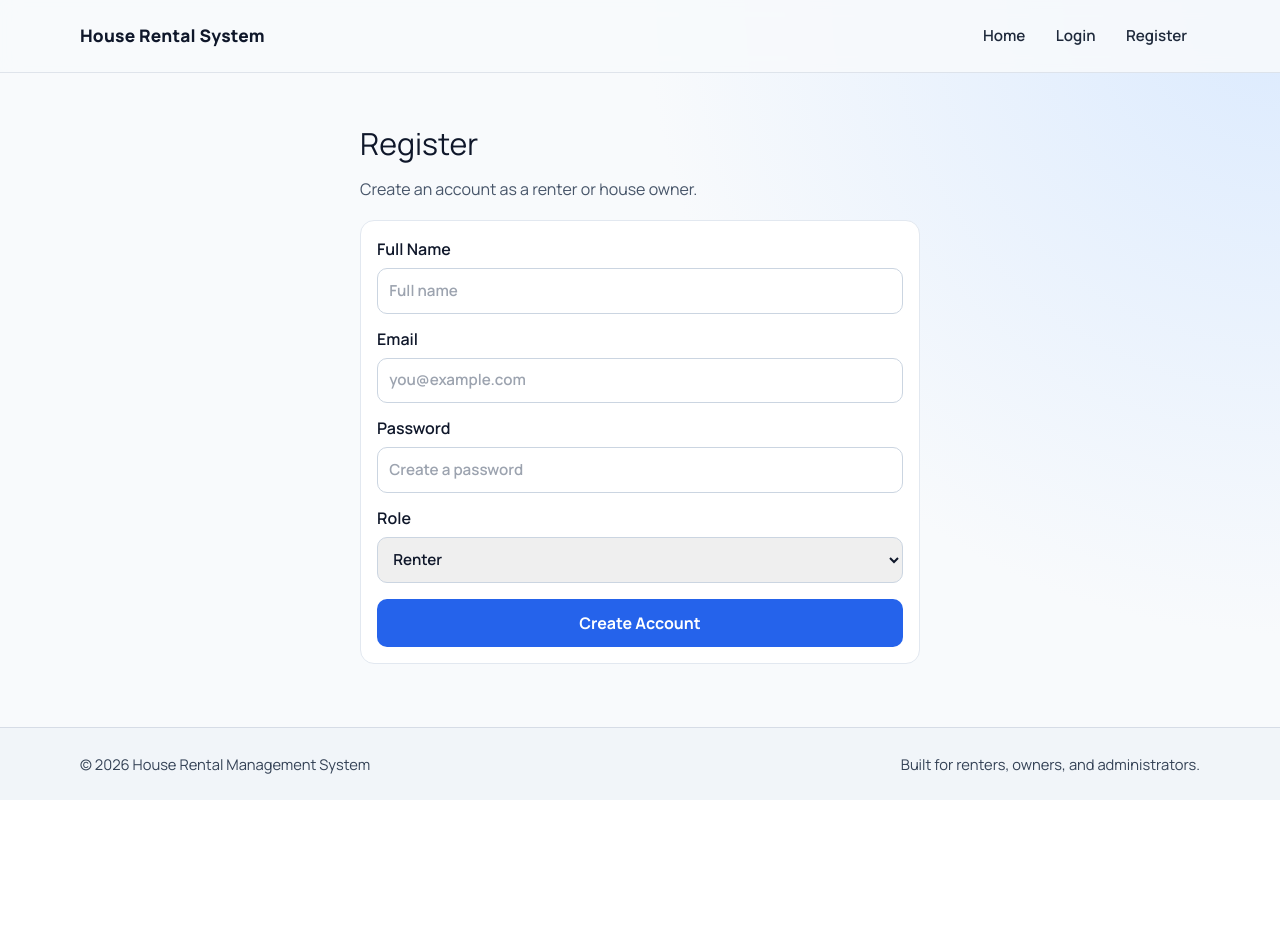
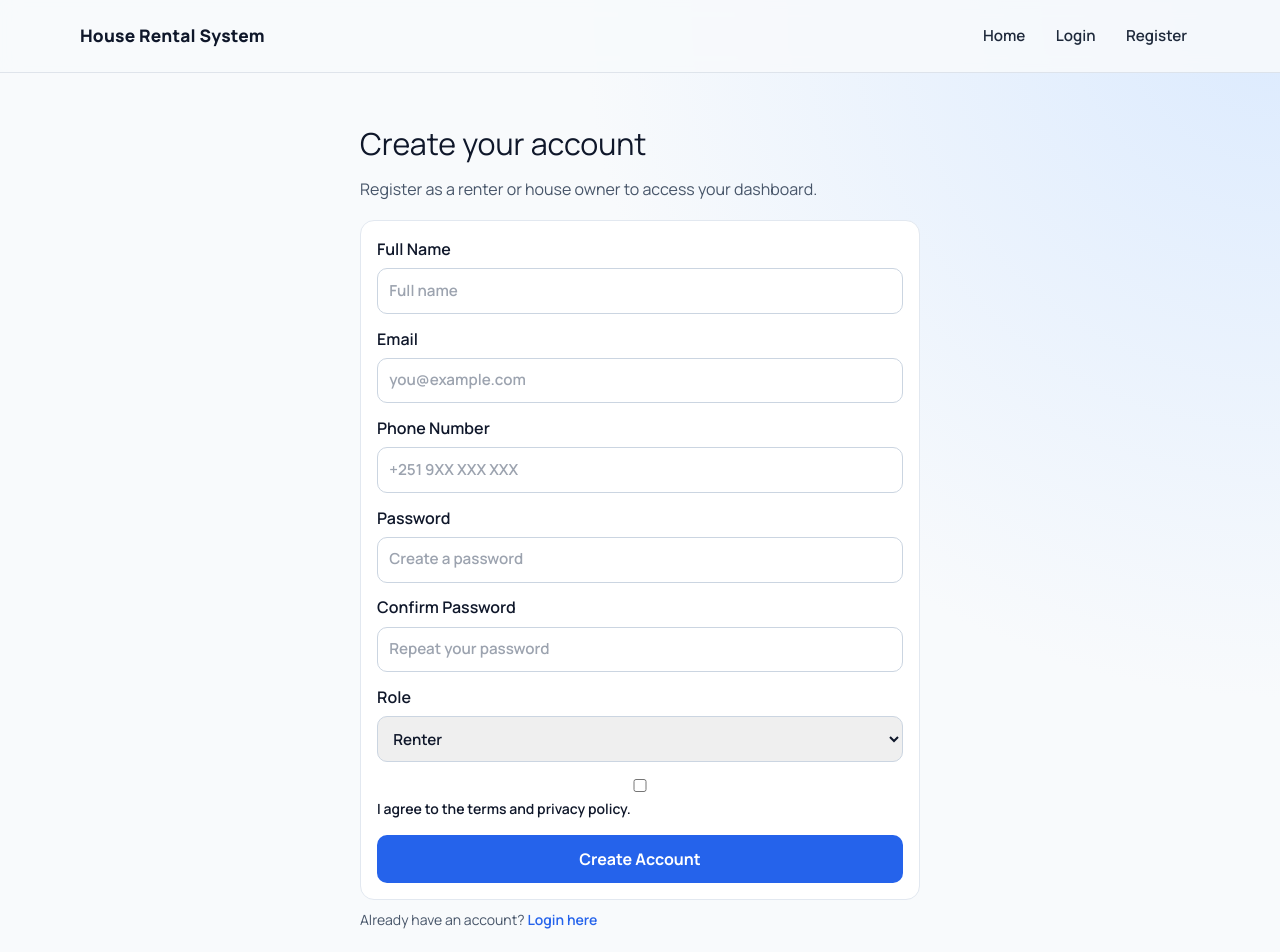
Before and after one commit to samuelabera21/House-Rental-System, a Next.js app: page /register in a window 1280 px wide. Shown: the top 952 px of the page. Before the commit the page ends 800 px from the top, so only its background shows below. Built offline with nearby package versions, Linux system fonts and the light colour scheme.

Commit message:
HS-26: update registration form UI with confirm password and policy agreement

```diff
--- a/app/register/page.js
+++ b/app/register/page.js
@@ -6,8 +6,8 @@ export default function RegisterPage() {
   return (
     <section className="section-block auth-section">
       <div className="page-container auth-container">
-        <h1>Register</h1>
-        <p>Create an account as a renter or house owner.</p>
+        <h1>Create your account</h1>
+        <p>Register as a renter or house owner to access your dashboard.</p>
         <form className="auth-form" action="#">
           <label>
             Full Name
@@ -18,8 +18,16 @@ export default function RegisterPage() {
             <input type="email" placeholder="you@example.com" required />
           </label>
           <label>
+            Phone Number
+            <input type="tel" placeholder="+251 9XX XXX XXX" required />
+          </label>
+          <label>
             Password
             <input type="password" placeholder="Create a password" required />
+          </label>
+          <label>
+            Confirm Password
+            <input type="password" placeholder="Repeat your password" required />
           </label>
           <label>
             Role
@@ -28,8 +36,15 @@ export default function RegisterPage() {
               <option value="owner">House Owner</option>
             </select>
           </label>
+          <label className="flex items-start gap-2 text-sm font-medium text-slate-700">
+            <input className="mt-1" type="checkbox" required />
+            <span>I agree to the terms and privacy policy.</span>
+          </label>
           <button type="submit">Create Account</button>
         </form>
+        <p className="mt-3 text-sm text-slate-600">
+          Already have an account? <a className="font-semibold text-blue-600 hover:text-blue-700" href="/login">Login here</a>
+        </p>
       </div>
     </section>
   );
```
